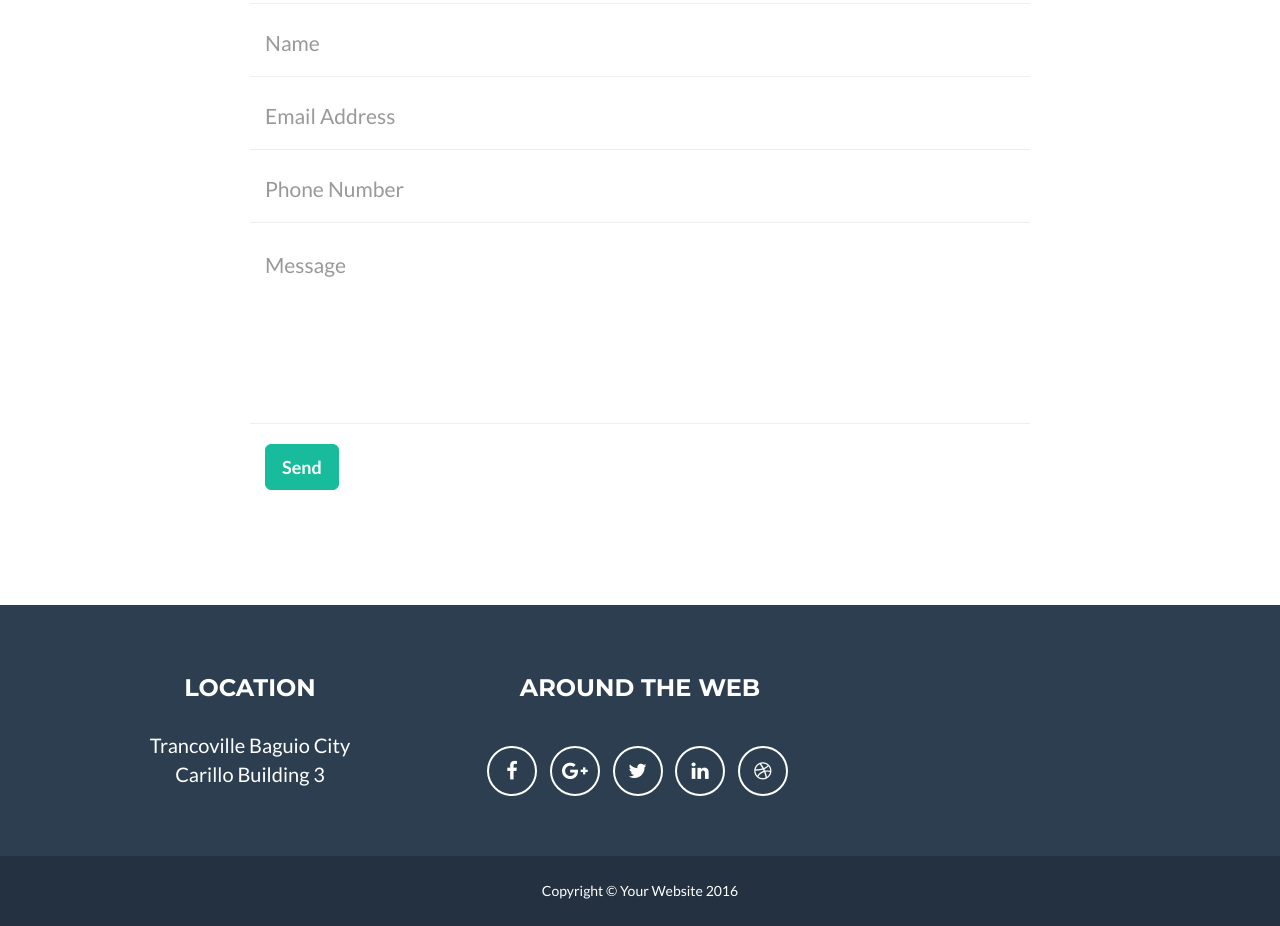
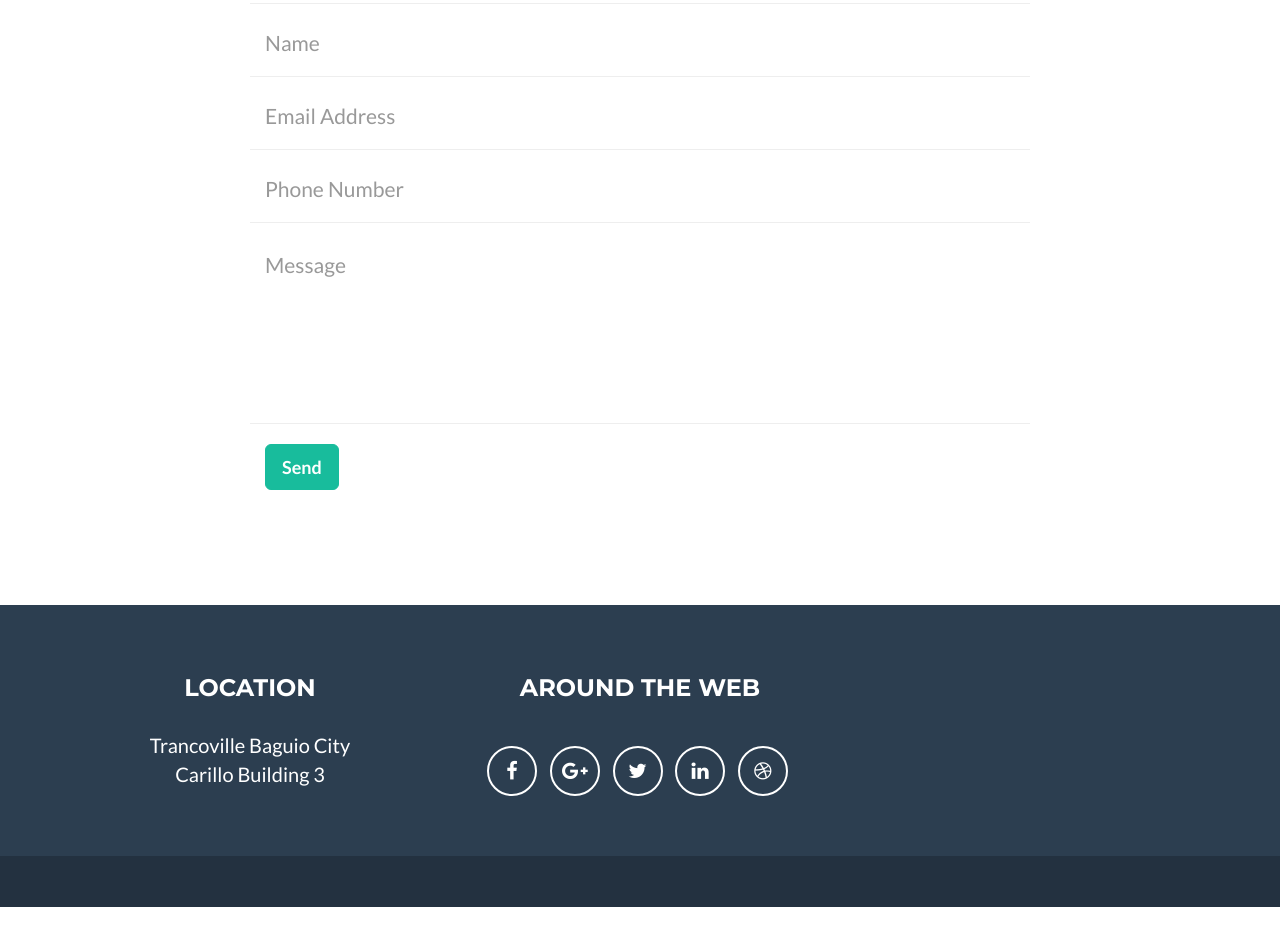
Before and after one commit to lordbryant/lordbryant, a website: page index.html in a window 1280 px wide. Shown: the part 1968-2894 px from the top of the page. Drawn offline with nearby package versions, Linux system fonts and the light colour scheme.

Commit message:
Update index.html

```diff
--- a/index.html
+++ b/index.html
@@ -250,7 +250,7 @@
             <div class="container">
                 <div class="row">
                     <div class="col-lg-12">
-                        Copyright &copy; Your Website 2016
+
                     </div>
                 </div>
             </div>
```
